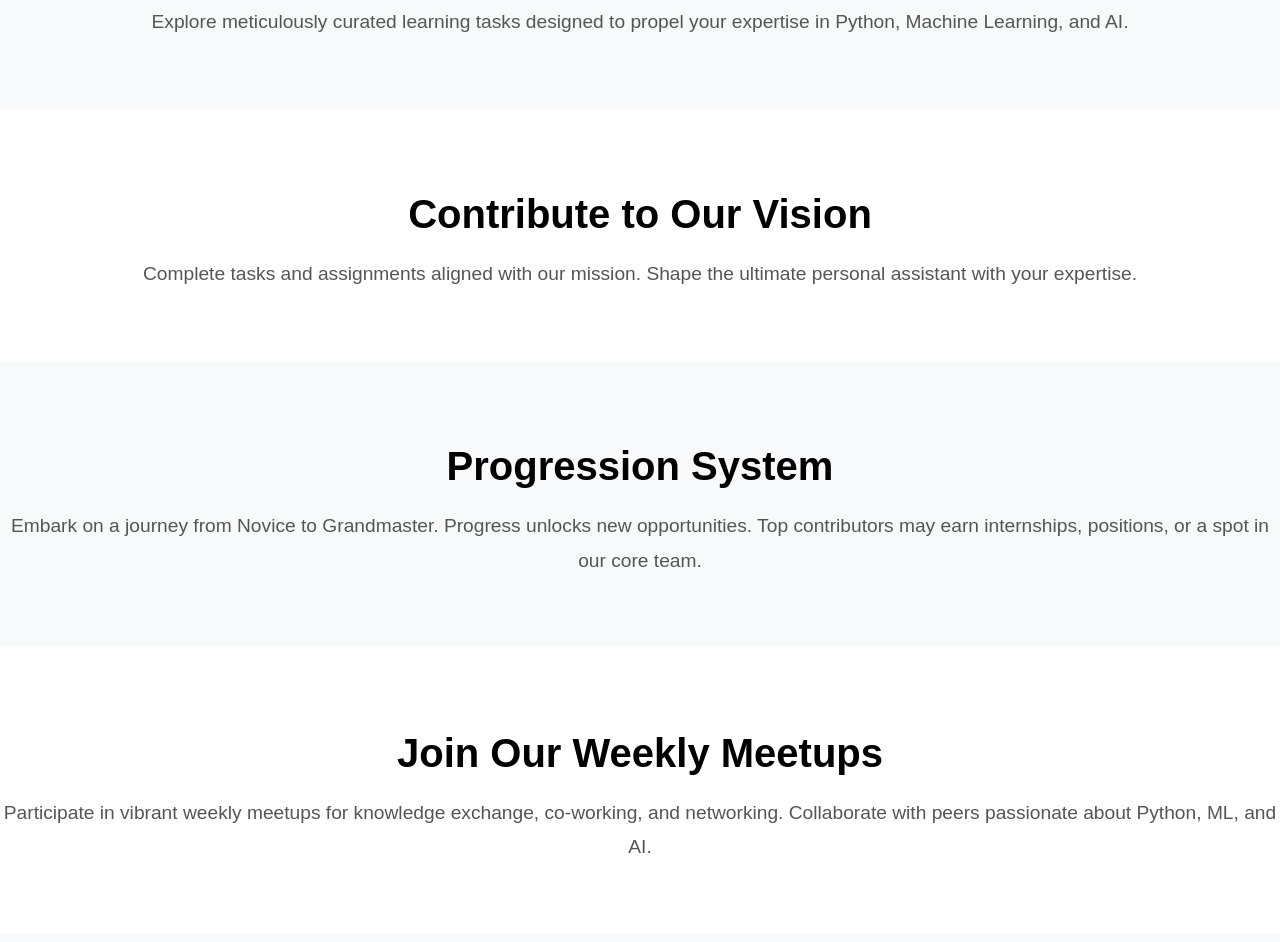
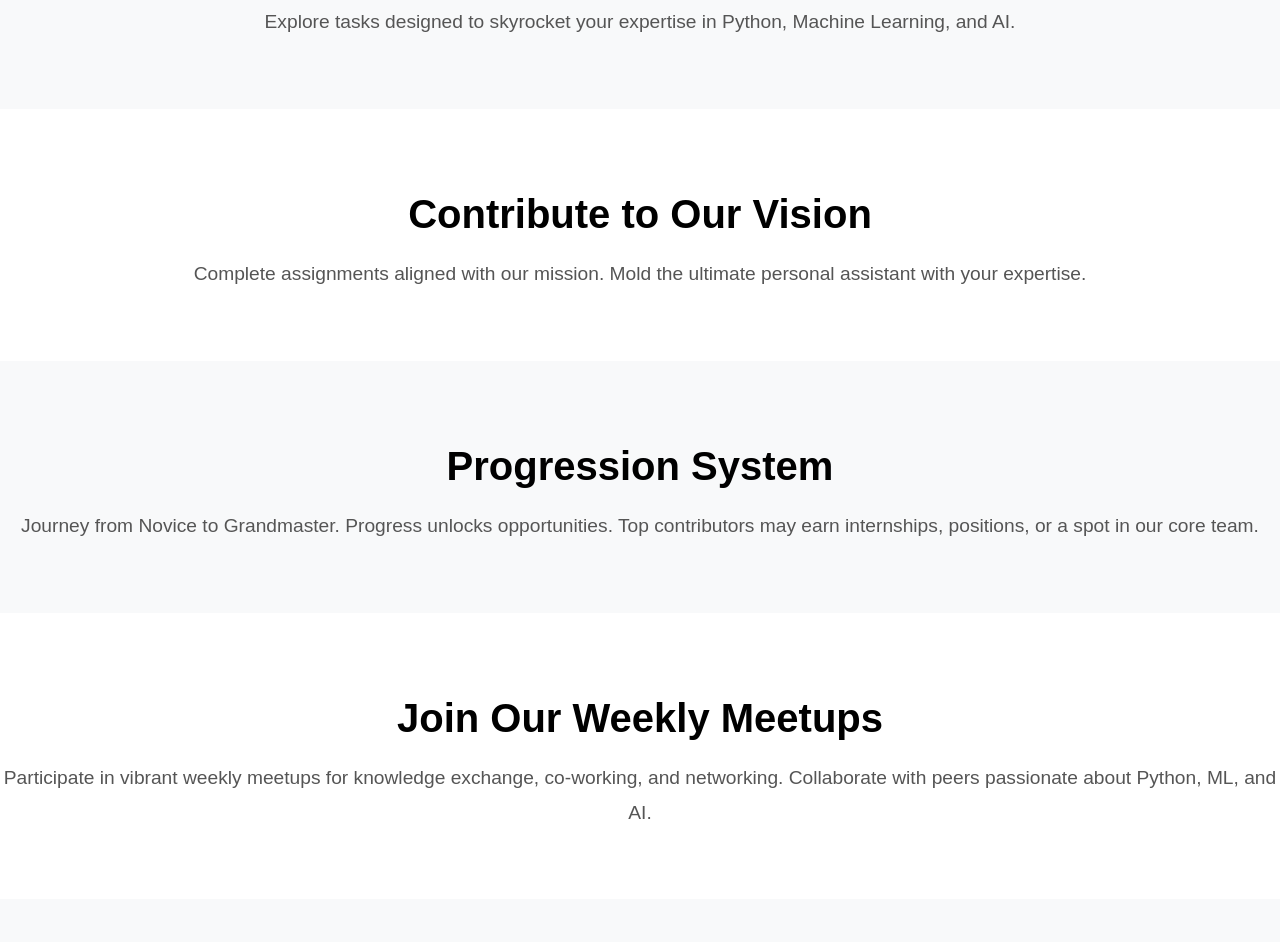
Before and after one commit to IntelligentPersonalAssistant/IntelligentPersonalAssistant.github.io, a plain HTML site: page index.html in a window 1280 px wide. Shown: the part 658-1600 px from the top of the page. Drawn offline with Linux system fonts and the light colour scheme.

Commit message:
Update index.html

```diff
--- a/index.html
+++ b/index.html
@@ -19,28 +19,28 @@
     <section class="section mission">
         <div class="section-container">
             <h2 class="section-title">Our Mission</h2>
-            <p class="section-content">We're dedicated to creating the most advanced voice-driven personal assistant. Join us in shaping the future of AI.</p>
+            <p class="section-content">Join us in crafting the next-gen voice-driven personal assistant. Shape the future of AI.</p>
         </div>
     </section>
 
     <section class="section learning-benefits">
         <div class="section-container">
             <h2 class="section-title">Calibrated Learning Tasks</h2>
-            <p class="section-content">Explore meticulously curated learning tasks designed to propel your expertise in Python, Machine Learning, and AI.</p>
+            <p class="section-content">Explore tasks designed to skyrocket your expertise in Python, Machine Learning, and AI.</p>
         </div>
     </section>
 
     <section class="section contribution">
         <div class="section-container">
             <h2 class="section-title">Contribute to Our Vision</h2>
-            <p class="section-content">Complete tasks and assignments aligned with our mission. Shape the ultimate personal assistant with your expertise.</p>
+            <p class="section-content">Complete assignments aligned with our mission. Mold the ultimate personal assistant with your expertise.</p>
         </div>
     </section>
 
     <section class="section progression-system">
         <div class="section-container">
             <h2 class="section-title">Progression System</h2>
-            <p class="section-content">Embark on a journey from Novice to Grandmaster. Progress unlocks new opportunities. Top contributors may earn internships, positions, or a spot in our core team.</p>
+            <p class="section-content">Journey from Novice to Grandmaster. Progress unlocks opportunities. Top contributors may earn internships, positions, or a spot in our core team.</p>
         </div>
     </section>
 
@@ -67,6 +67,7 @@
 
     <footer class="footer">
         <div class="footer-container">
+            <p><a href="https://discord.com/invite/KwDsBQdRnF" target="_blank" rel="noopener noreferrer">Join our Discord community for live discussions and more!</a></p>
             <p>&copy; 2023 IPA.College</p>
         </div>
     </footer>
```
